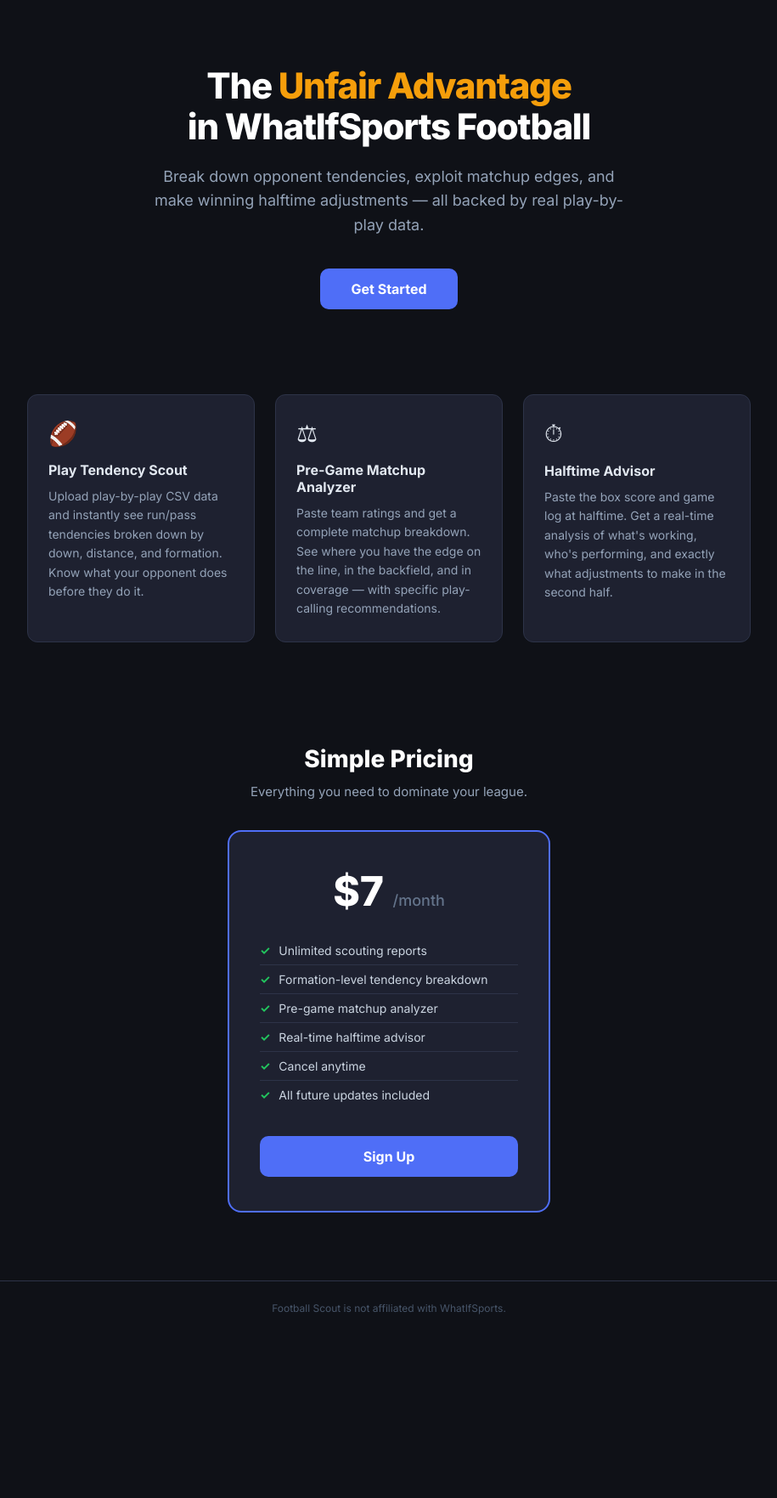
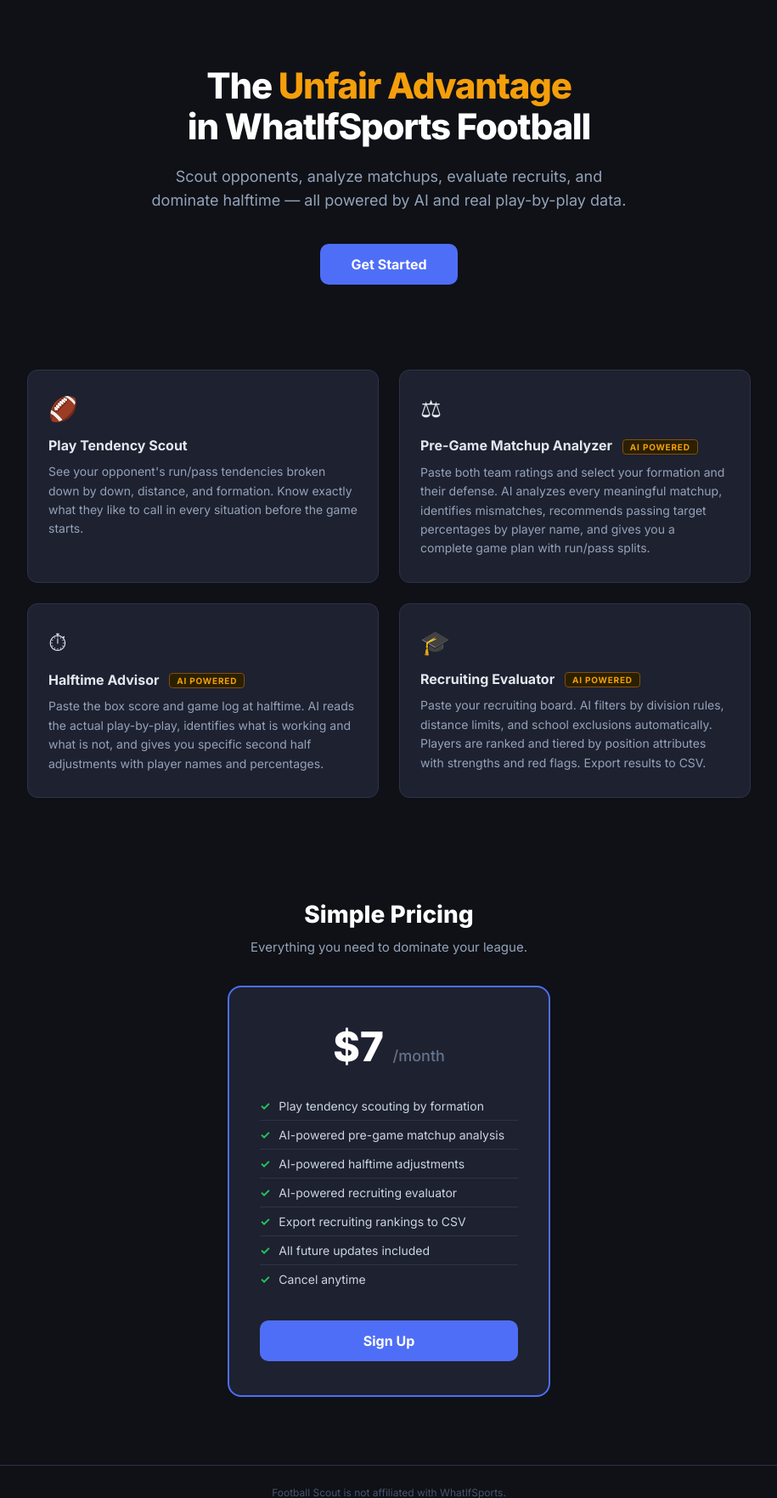
Before and after one commit to jvm127/football-scout, a Flask app: page / in a window 1280 px wide. Shown: the part 171-1934 px from the top of the page at 85% size, without its empty margins (182-1097 px from the left). Before the commit the page ends 1718 px from the top, so only its background shows below. Run offline with Flask 3, Linux system fonts and the light colour scheme.

Commit message:
Update landing page with all current features
- Updated hero subtitle to mention all four tools
- Replaced 3 feature cards with 4 in a 2x2 grid: Play Tendency Scout,
  Pre-Game Matchup Analyzer (AI), Halftime Advisor (AI), Recruiting
  Evaluator (AI)
- Added gold "AI Powered" badge to AI-powered feature cards
- Updated pricing checklist with all current features including
  CSV export and recruiting evaluator
- Reordered pricing items: Cancel anytime moved to bottom

Co-Authored-By: Claude Opus 4.6 <noreply@anthropic.com>

```diff
--- a/templates/landing.html
+++ b/templates/landing.html
@@ -103,7 +103,7 @@
     .features { padding: 40px 0 60px; }
     .features-grid {
       display: grid;
-      grid-template-columns: repeat(3, 1fr);
+      grid-template-columns: repeat(2, 1fr);
       gap: 24px;
     }
     @media (max-width: 700px) { .features-grid { grid-template-columns: 1fr; } }
@@ -128,6 +128,20 @@
       font-size: 14px;
       color: #94a3b8;
       line-height: 1.6;
+    }
+    .badge-ai {
+      display: inline-block;
+      font-size: 10px;
+      font-weight: 700;
+      color: #f59e0b;
+      background: #2a2000;
+      border: 1px solid #854d0e;
+      padding: 2px 8px;
+      border-radius: 4px;
+      text-transform: uppercase;
+      letter-spacing: 0.08em;
+      margin-left: 8px;
+      vertical-align: middle;
     }
 
     /* ── Pricing ── */
@@ -225,7 +239,7 @@
 
     <div class="hero">
       <h2>The <span>Unfair Advantage</span><br/>in WhatIfSports Football</h2>
-      <p>Break down opponent tendencies, exploit matchup edges, and make winning halftime adjustments — all backed by real play-by-play data.</p>
+      <p>Scout opponents, analyze matchups, evaluate recruits, and dominate halftime — all powered by AI and real play-by-play data.</p>
       <a href="/signup" class="hero-cta">Get Started</a>
     </div>
 
@@ -234,17 +248,22 @@
         <div class="feature-card">
           <div class="feature-icon">&#127944;</div>
           <h3>Play Tendency Scout</h3>
-          <p>Upload play-by-play CSV data and instantly see run/pass tendencies broken down by down, distance, and formation. Know what your opponent does before they do it.</p>
+          <p>See your opponent's run/pass tendencies broken down by down, distance, and formation. Know exactly what they like to call in every situation before the game starts.</p>
         </div>
         <div class="feature-card">
           <div class="feature-icon">&#9878;</div>
-          <h3>Pre-Game Matchup Analyzer</h3>
-          <p>Paste team ratings and get a complete matchup breakdown. See where you have the edge on the line, in the backfield, and in coverage — with specific play-calling recommendations.</p>
+          <h3>Pre-Game Matchup Analyzer <span class="badge-ai">AI Powered</span></h3>
+          <p>Paste both team ratings and select your formation and their defense. AI analyzes every meaningful matchup, identifies mismatches, recommends passing target percentages by player name, and gives you a complete game plan with run/pass splits.</p>
         </div>
         <div class="feature-card">
           <div class="feature-icon">&#9201;</div>
-          <h3>Halftime Advisor</h3>
-          <p>Paste the box score and game log at halftime. Get a real-time analysis of what's working, who's performing, and exactly what adjustments to make in the second half.</p>
+          <h3>Halftime Advisor <span class="badge-ai">AI Powered</span></h3>
+          <p>Paste the box score and game log at halftime. AI reads the actual play-by-play, identifies what is working and what is not, and gives you specific second half adjustments with player names and percentages.</p>
+        </div>
+        <div class="feature-card">
+          <div class="feature-icon">&#127891;</div>
+          <h3>Recruiting Evaluator <span class="badge-ai">AI Powered</span></h3>
+          <p>Paste your recruiting board. AI filters by division rules, distance limits, and school exclusions automatically. Players are ranked and tiered by position attributes with strengths and red flags. Export results to CSV.</p>
         </div>
       </div>
     </div>
@@ -255,12 +274,13 @@
       <div class="price-card">
         <div class="price-amount">$7 <span>/month</span></div>
         <ul class="price-features">
-          <li><span class="check">&#10003;</span> Unlimited scouting reports</li>
-          <li><span class="check">&#10003;</span> Formation-level tendency breakdown</li>
-          <li><span class="check">&#10003;</span> Pre-game matchup analyzer</li>
-          <li><span class="check">&#10003;</span> Real-time halftime advisor</li>
+          <li><span class="check">&#10003;</span> Play tendency scouting by formation</li>
+          <li><span class="check">&#10003;</span> AI-powered pre-game matchup analysis</li>
+          <li><span class="check">&#10003;</span> AI-powered halftime adjustments</li>
+          <li><span class="check">&#10003;</span> AI-powered recruiting evaluator</li>
+          <li><span class="check">&#10003;</span> Export recruiting rankings to CSV</li>
+          <li><span class="check">&#10003;</span> All future updates included</li>
           <li><span class="check">&#10003;</span> Cancel anytime</li>
-          <li><span class="check">&#10003;</span> All future updates included</li>
         </ul>
         <a href="/signup" class="price-cta">Sign Up</a>
       </div>
```
